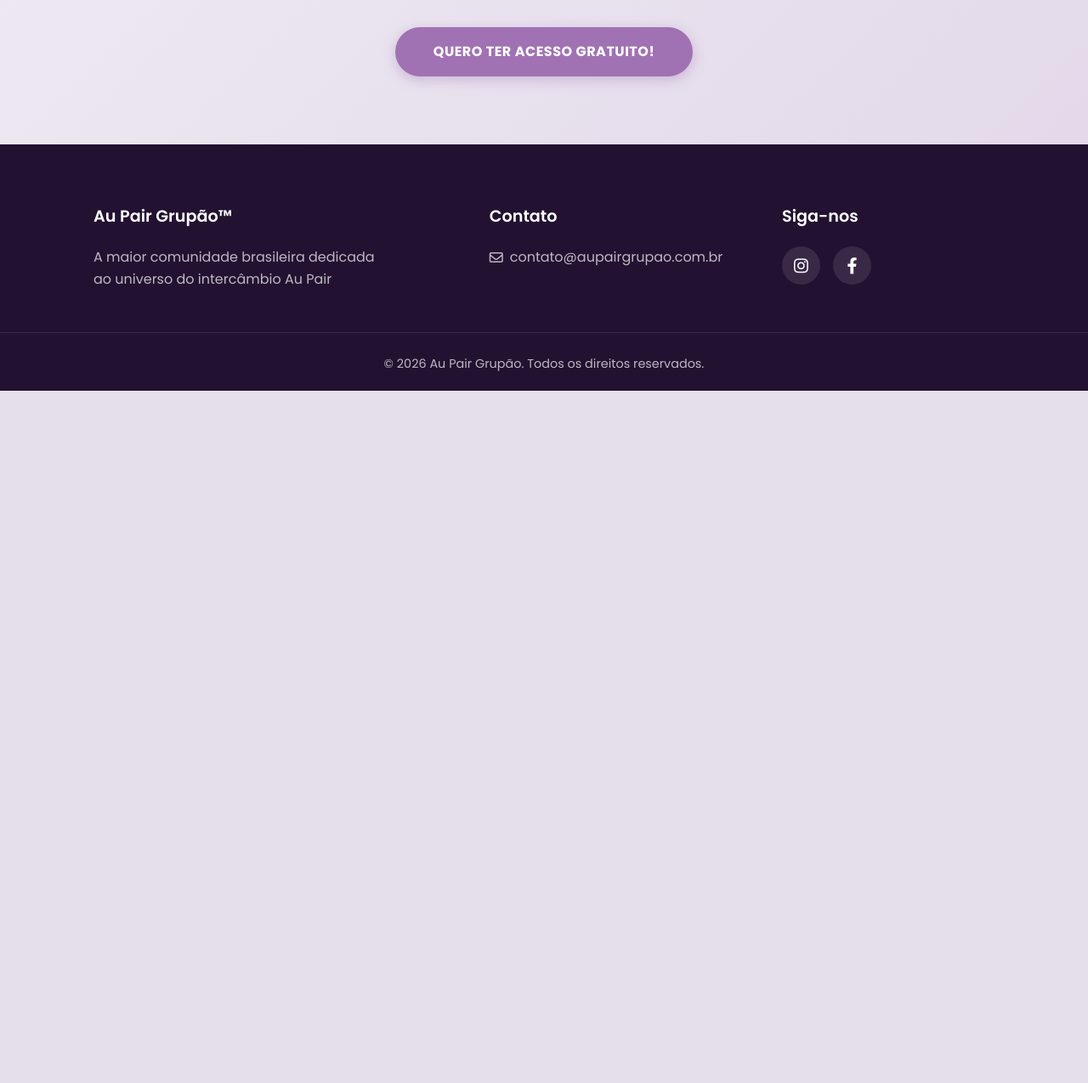
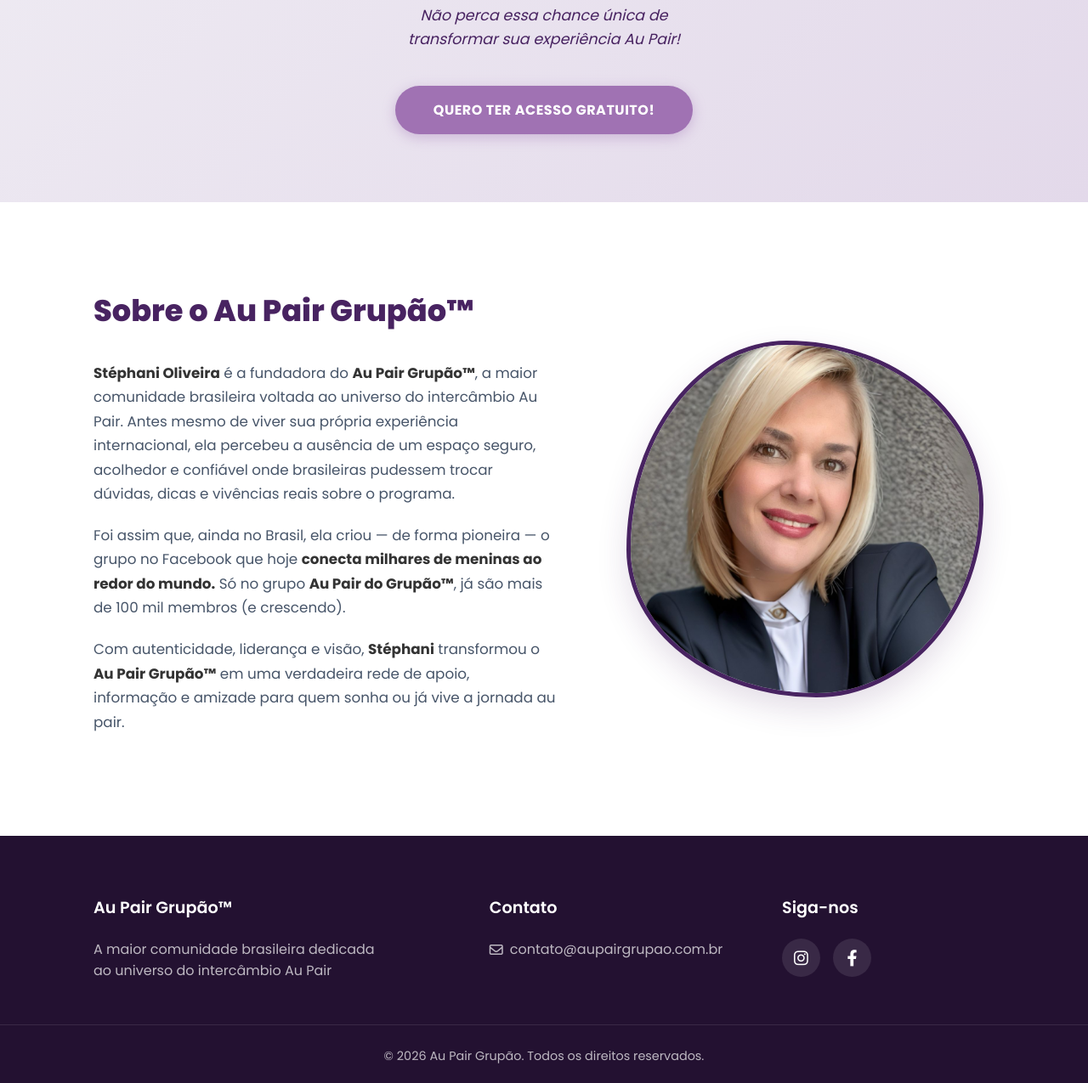
Before and after one commit to mattheusantosss/au-pair, a FastAPI app: page / in a window 1280 px wide. Shown: the part 3800-5075 px from the top of the page at 85% size. Before the commit the page ends 4260 px from the top, so only its background shows below. Run offline with FastAPI, Linux system fonts and the light colour scheme; some libraries are stand-ins or nearby versions.

Commit message:
feat: adição da seção Sobre o Au Pair Grupão, estilos orgânicos e correção do celular transparente

```diff
--- a/static/css/style.css
+++ b/static/css/style.css
@@ -462,6 +462,79 @@ img {
     font-style: italic;
 }
 
+/* --- ABOUT AUTHOR SECTION --- */
+.about-author-section {
+    background-color: #ffffff;
+    padding: 100px 0;
+}
+
+.author-container {
+    display: flex;
+    align-items: center;
+    gap: 70px;
+}
+
+.author-content {
+    flex: 1.1;
+}
+
+.author-content h2 {
+    font-size: 2.2rem;
+    color: var(--text-purple);
+    font-weight: 800;
+    margin-bottom: 30px;
+}
+
+.author-content p {
+    color: #475569;
+    font-size: 1.05rem;
+    margin-bottom: 20px;
+    line-height: 1.7;
+}
+
+.author-content p strong {
+    color: var(--text-dark);
+}
+
+.author-image-wrapper {
+    flex: 0.9;
+    display: flex;
+    justify-content: center;
+}
+
+.blob-frame {
+    width: 100%;
+    max-width: 420px;
+    aspect-ratio: 1 / 1;
+    overflow: hidden;
+    /* Organic Blob Shape que foge do básico */
+    border-radius: 46% 54% 28% 72% / 53% 40% 60% 47%;
+    border: 5px solid var(--text-purple);
+    box-shadow: 0 15px 35px rgba(72, 35, 97, 0.15);
+    background-color: var(--light-purple);
+    /* Morph animation elegante */
+    animation: blobMorph 8s ease-in-out infinite alternate;
+}
+
+.blob-frame img {
+    width: 100%;
+    height: 100%;
+    object-fit: cover;
+    object-position: center;
+}
+
+@keyframes blobMorph {
+    0% {
+        border-radius: 46% 54% 28% 72% / 53% 40% 60% 47%;
+    }
+    50% {
+        border-radius: 65% 35% 58% 42% / 43% 66% 34% 57%;
+    }
+    100% {
+        border-radius: 38% 62% 43% 57% / 64% 39% 61% 36%;
+    }
+}
+
 /* --- FOOTER --- */
 footer {
     background-color: var(--dark-purple);
@@ -521,7 +594,7 @@ footer {
 
 /* RESPONSIVE MEDIA QUERIES */
 @media (max-width: 992px) {
-    .hero-container, .imagine-container {
+    .hero-container, .imagine-container, .author-container {
         flex-direction: column;
         text-align: center;
     }
--- a/templates/index.html
+++ b/templates/index.html
@@ -190,6 +190,23 @@
         </div>
     </section>
 
+    <!-- ABOUT AUTHOR SECTION -->
+    <section class="about-author-section">
+        <div class="container author-container">
+            <div class="author-content">
+                <h2>Sobre o Au Pair Grupão™</h2>
+                <p><strong>Stéphani Oliveira</strong> é a fundadora do <strong>Au Pair Grupão™</strong>, a maior comunidade brasileira voltada ao universo do intercâmbio Au Pair. Antes mesmo de viver sua própria experiência internacional, ela percebeu a ausência de um espaço seguro, acolhedor e confiável onde brasileiras pudessem trocar dúvidas, dicas e vivências reais sobre o programa.</p>
+                <p>Foi assim que, ainda no Brasil, ela criou — de forma pioneira — o grupo no Facebook que hoje <strong>conecta milhares de meninas ao redor do mundo.</strong> Só no grupo <strong>Au Pair do Grupão™</strong>, já são mais de 100 mil membros (e crescendo).</p>
+                <p>Com autenticidade, liderança e visão, <strong>Stéphani</strong> transformou o <strong>Au Pair Grupão™</strong> em uma verdadeira rede de apoio, informação e amizade para quem sonha ou já vive a jornada au pair.</p>
+            </div>
+            <div class="author-image-wrapper">
+                <div class="blob-frame">
+                    <img src="{{ url_for('static', path='/img/ste.webp') }}" alt="Stéphani Oliveira - Fundadora do Au Pair Grupão">
+                </div>
+            </div>
+        </div>
+    </section>
+
     <!-- FOOTER -->
     <footer>
         <div class="container footer-container">
```
Also changed, not shown: static/img/celulares.png, static/img/ste.webp (added).
